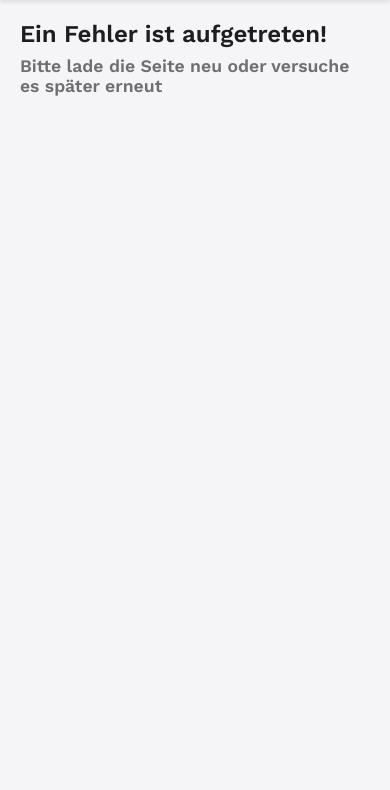
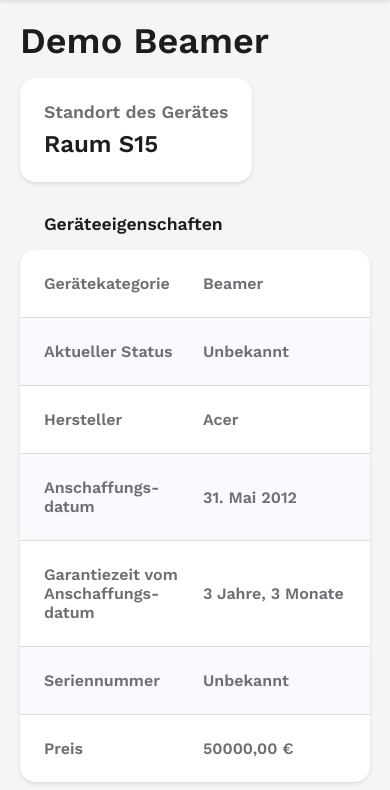
Before and after one commit to Mattis-Schulte/inventory_management, a Django app: page /devices/ in a window 390 px wide, after a click that opens the changed part. Shown: the part 54-844 px from the top of the page. Run offline with Django 4.2, Linux system fonts and the light colour scheme; data comes from the database, SQL or seed files in the repository; both versions use the stored data as it was after the commit.

Commit message:
added device details page

```diff
--- a/intern_szut/inventory_management/filter_devices.py
+++ b/intern_szut/inventory_management/filter_devices.py
@@ -37,7 +37,7 @@ class FilterDevices:
     date_of_purchase_steps = [
         {'id': 0, 'label': _('Letzten 3 Monaten'), 'max_value': 3},
         {'id': 1, 'label': _('Letzten 6 Monaten'), 'max_value': 6},
-        {'id': 2, 'label': _('Letztes 1 Jahr'), 'max_value': 12},
+        {'id': 2, 'label': _('Letztes Jahr'), 'max_value': 12},
         {'id': 3, 'label': _('Letzten 3 Jahre'), 'max_value': 36},
         {'id': 4, 'label': _('Letzten 5 Jahre'), 'max_value': 60},
         {'id': 5, 'label': _('Letzten 10 Jahre'), 'max_value': 120},
@@ -77,7 +77,7 @@ class FilterDevices:
             if request_data is not None:
                 number_of_filters_applied += 1
                 request_data = request_data.replace(_filter['value'], '')
-                if request_data == 'unknown':
+                if request_data == 'unknown' and _filter['name'] != 'device-categories-filter':
                     if _filter['name'] == 'device-warranty-filter':
                         devices_data = devices_data.filter(Q(purchase_data__isnull=True) | Q(warranty_period_years__isnull=True) & Q(warranty_period_months__isnull=True))
                     else:
--- a/intern_szut/inventory_management/urls.py
+++ b/intern_szut/inventory_management/urls.py
@@ -8,6 +8,7 @@ urlpatterns = [
     path('rooms/', views.rooms, name='rooms'),
     re_path(r'^rooms/(?P<room_name>.*)?/$', views.room_details, name='room_details'),
     path('devices/', views.devices, name='devices'),
+    re_path(r'^devices/device-(?P<device_id>.*)?/$', views.device_details, name='device_details'),
     path('ticket-management/', views.ticket_management, name='ticket-management'),
     path('account/', views.account, name='account'),
     path('account/login/', views.login, name='login'),
--- a/intern_szut/inventory_management/views.py
+++ b/intern_szut/inventory_management/views.py
@@ -2,38 +2,11 @@ from django.contrib.auth import authenticate
 from django.shortcuts import render, redirect
 from django.http import HttpResponse
 from django.views.decorators.csrf import csrf_protect
-from inventory_management import filter_rooms, filter_devices, verify_login
+from inventory_management import filter_rooms, filter_devices, verify_login, get_choices
 from django.contrib.auth import login as auth_login
 from django.contrib.auth import logout as auth_logout
-from django.utils.translation import gettext_lazy as _
 
 from inventory_management.models import BuildingSection, Floor, Room, DeviceCategory, DeviceManufacturer, Device
-
-
-def get_enum_choices(enum_data, append_unknown=False):
-    unknown = {'id': 'unknown', 'label': _('Unbekannter Status')}
-    enum_choices = []
-
-    for status in enum_data:
-        devices_statuses_dict = {'id': enum_data(status).value, 'label': enum_data(status).label}
-        enum_choices.append(devices_statuses_dict)
-
-    if append_unknown:
-        enum_choices.append(unknown)
-
-    return enum_choices
-
-
-def make_labels_readable(enum_data, status_options, label_key: str):
-    label_name = label_key + '_label'
-    for data_set in enum_data:
-        if data_set[label_key] is not None:
-            data_set[label_name] = status_options(data_set[label_key]).label
-        else:
-            data_set[label_key] = 'unknown'
-            data_set[label_name] = _('Unbekannt')
-
-    return enum_data
 
 
 def search(request):
@@ -76,7 +49,7 @@ def room_details(request, room_name):
         room_data = Room.objects.filter(name=room_name).values('building_section__name', 'floor__name', 'name')[0]
         device_categories_data = DeviceCategory.objects.order_by('name').all().values('name', 'id')
         devices_data = Device.objects.filter(room__name=room_name).order_by('device_category__name', 'name').values('device_category__name', 'device_category__icon', 'room__name', 'price', 'device_manufacturer', 'purchase_data', 'warranty_period_years', 'warranty_period_months', 'name', 'status', 'id')
-        devices_statuses_data = get_enum_choices(Device.StatusOptions, True)
+        devices_statuses_data = get_choices.GetChoices.get_enum_choices(Device.StatusOptions, True)
         device_manufacturers_data = DeviceManufacturer.objects.order_by('name').all().values('name', 'id')
 
         devices_data_temp, number_of_filters_applied = filter_devices.FilterDevices.filter_devices_main(devices_data, request.GET, devices_statuses_data, device_categories_data, device_manufacturers_data)
@@ -85,7 +58,7 @@ def room_details(request, room_name):
         else:
             devices_data = devices_data_temp
 
-        devices_data = make_labels_readable(devices_data, Device.StatusOptions, 'status')
+        devices_data = get_choices.GetChoices.make_labels_readable(devices_data, Device.StatusOptions, 'status')
         unique_devices_count = devices_data.count()
         unique_device_categories = devices_data.values('device_category__id').distinct().count()
         unique_device_manufacturers = devices_data.values('device_manufacturer__id').distinct().count()
@@ -102,7 +75,7 @@ def room_details(request, room_name):
 def devices(request):
     device_categories_data = DeviceCategory.objects.order_by('name').all().values('name', 'id')
     devices_data = Device.objects.order_by('device_category__name', 'name').all().values('device_category__name', 'device_category__icon', 'room__name', 'price', 'device_manufacturer', 'purchase_data', 'warranty_period_years', 'warranty_period_months', 'name', 'status', 'id')
-    devices_statuses_data = get_enum_choices(Device.StatusOptions, True)
+    devices_statuses_data = get_choices.GetChoices.get_enum_choices(Device.StatusOptions, True)
     device_manufacturers_data = DeviceManufacturer.objects.order_by('name').all().values('name', 'id')
 
     devices_data_temp, number_of_filters_applied = filter_devices.FilterDevices.filter_devices_main(devices_data, request.GET, devices_statuses_data, device_categories_data, device_manufacturers_data)
@@ -111,7 +84,7 @@ def devices(request):
     else:
         devices_data = devices_data_temp
 
-    devices_data = make_labels_readable(devices_data, Device.StatusOptions, 'status')
+    devices_data = get_choices.GetChoices.make_labels_readable(devices_data, Device.StatusOptions, 'status')
     unique_devices_count = devices_data.count()
     unique_rooms_count = devices_data.values('room__id').distinct().count()
     unique_device_categories = devices_data.values('device_category__id').distinct().count()
@@ -121,6 +94,19 @@ def devices(request):
         return render(request, 'devices.html', {'device_categories_data': list(device_categories_data), 'devices_statuses_data': list(devices_statuses_data), 'devices_data': list(devices_data), 'device_manufacturers_data': list(device_manufacturers_data), 'price_steps': filter_devices.FilterDevices.price_steps, 'remaining_warranty_steps': filter_devices.FilterDevices.remaining_warranty_steps, 'date_of_purchase_steps': filter_devices.FilterDevices.date_of_purchase_steps, 'unique_devices_count': unique_devices_count, 'unique_rooms_count': unique_rooms_count, 'unique_device_categories': unique_device_categories, 'unique_device_manufacturers': unique_device_manufacturers, 'number_of_filters_applied': number_of_filters_applied})
     else:
         return render(request, 'index.html', {'current_page_category': 'devices', 'current_page_file': 'devices.html', 'device_categories_data': list(device_categories_data), 'devices_statuses_data': list(devices_statuses_data), 'devices_data': list(devices_data), 'device_manufacturers_data': list(device_manufacturers_data), 'price_steps': filter_devices.FilterDevices.price_steps, 'remaining_warranty_steps': filter_devices.FilterDevices.remaining_warranty_steps, 'date_of_purchase_steps': filter_devices.FilterDevices.date_of_purchase_steps, 'unique_devices_count': unique_devices_count, 'unique_rooms_count': unique_rooms_count, 'unique_device_categories': unique_device_categories, 'unique_device_manufacturers': unique_device_manufacturers, 'number_of_filters_applied': number_of_filters_applied})
+
+
+def device_details(request, device_id):
+    if Device.objects.filter(id=device_id).exists():
+        device_data = Device.objects.filter(id=device_id).values('device_category__name', 'device_category__icon', 'room__name', 'price', 'device_manufacturer__name', 'purchase_data', 'warranty_period_years', 'warranty_period_months', 'serial_number', 'name', 'description', 'status')
+        device_data = get_choices.GetChoices.make_labels_readable(device_data, Device.StatusOptions, 'status')[0]
+
+        if request.META.get('HTTP_X_REQUESTED_WITH') == 'XMLHttpRequest':
+            return render(request, 'device_details.html', {'device_data': device_data})
+        else:
+            return render(request, 'index.html', {'current_page_category': 'devices', 'current_page_file': 'device_details.html', 'device_data': device_data})
+    else:
+        return redirect('devices')
 
 
 def ticket_management(request):
--- /dev/null
+++ b/intern_szut/static/css/device-details.css
@@ -0,0 +1,14 @@
+.page-content > h3:not(.subheader) {
+  margin-left: 0.75rem;
+  -webkit-text-size-adjust: 100%;
+  -moz-text-size-adjust: none;
+  -ms-text-size-adjust: 100%;
+}
+
+
+/* Media Queries */
+@media screen and (max-width: 570px) {
+  .table-row-element i  {
+    display: none;
+  }
+}
--- a/intern_szut/static/css/main.css
+++ b/intern_szut/static/css/main.css
@@ -328,7 +328,7 @@ a {
   z-index: 9;
   padding: var(--top-bar-inner-margin);
   overflow-y: auto;
-  flex: 2 0 var(--side-nav-width);
+  flex: 0 0 var(--side-nav-width);
 }
 
 .nav-side-bar a {
@@ -403,6 +403,7 @@ a {
   font-weight: var(--text-weight-bold);
   color: var(--text-color-primary);
   margin-bottom: 1rem;
+  hyphens: auto;
 }
 
 .main-area-wrapper h2 {
@@ -410,12 +411,22 @@ a {
   font-weight: var(--text-weight-bold);
   color: var(--text-color-primary);
   margin-bottom: 0.5rem;
+  hyphens: auto;
 }
 
 .main-area-wrapper h3 {
   font-size: var(--text-size-medium);
   font-weight: var(--text-weight-bold);
   margin-bottom: 0.5rem;
+  max-width: 1400px;
+  hyphens: auto;
+}
+
+.subheader {
+  font-size: var(--text-size-medium);
+  font-weight: var(--text-weight-bold);
+  color: var(--text-color-primary);
+  margin: 2rem 0 0.5rem 1.5rem;
 }
 
 .filter-box {
@@ -512,6 +523,14 @@ a {
   background-color: var(--table-row-color-secondary);
 }
 
+.table-row-element {
+  flex: 2 2 0;
+  display: flex;
+  align-items: center;
+  font-weight: var(--text-weight-bold);
+  hyphens: auto;
+}
+
 .table-row-element i {
   font-size: var(--text-size-big);
   margin-right: 0.8rem;
@@ -519,13 +538,6 @@ a {
 
 .table-row-link {
   cursor: pointer;
-}
-
-.table-row-element {
-  flex: 2 2 0;
-  display: flex;
-  align-items: center;
-  font-weight: var(--text-weight-bold);
 }
 
 .table-view-more-button {
--- a/intern_szut/static/js/main.js
+++ b/intern_szut/static/js/main.js
@@ -103,7 +103,7 @@ loadAjaxContent = function(page, push_state=true) {
 }
 
 $(window).bind("popstate", function () {
-  loadAjaxContent(location.pathname, false);
+  loadAjaxContent(location.pathname + location.search, false);
 });
 
 logout = function(url) {
--- /dev/null
+++ b/intern_szut/templates/device_details.html
@@ -0,0 +1,53 @@
+{% load static %}
+<h1>{{ device_data.name }}</h1>
+<div class="general-info-area">
+    <div class="general-info-box">
+        <h3>Standort des Gerätes</h3>
+        <h2 class="number-of-devices">Raum {{ device_data.room__name }}</h2>
+    </div>
+</div>
+<div class="table">
+    <div class="table-head">
+        <div class="table-row">
+            <div class="table-row-element table-element-1">Geräte&shy;eigenschaften</div>
+        </div>
+    </div>
+    <div class="table-body">
+        <div class="table-row" tabindex="0">
+            <div class="table-row-element table-element-1">Geräte&shy;kategorie</div>
+            <div class="table-row-element table-element-2">{% if device_data.device_category__icon %}<i class="{{ device_data.device_category__icon }}"></i>{% endif %}{{ device_data.device_category__name }}</div>
+        </div>
+        <div class="table-row" tabindex="0">
+            <div class="table-row-element table-element-1">Aktueller Status</div>
+            <div class="table-row-element table-element-2">{{ device_data.status_label }}</div>
+        </div>
+        <div class="table-row" tabindex="0">
+            <div class="table-row-element table-element-1">Hersteller</div>
+            <div class="table-row-element table-element-2">{% if device_data.device_manufacturer__name %}{{ device_data.device_manufacturer__name }}{% else %}Unbekannt{% endif %}</div>
+        </div>
+        <div class="table-row" tabindex="0">
+            <div class="table-row-element table-element-1">Anschaffungs&shy;datum</div>
+            <div class="table-row-element table-element-2">{% if device_data.purchase_data %}{{ device_data.purchase_data }}{% else %}Unbekannt{% endif %}</div>
+        </div>
+        <div class="table-row" tabindex="0">
+            <div class="table-row-element table-element-1">Garantie&shy;zeit vom Anschaffungs&shy;datum</div>
+            <div class="table-row-element table-element-2">{% if device_data.warranty_period_years or device_data.warranty_period_months %}{% if device_data.warranty_period_years %}{{ device_data.warranty_period_years }} Jahre{% endif %}{% if device_data.warranty_period_years %}{% if device_data.warranty_period_years %}, {{ device_data.warranty_period_months }} Monate{% else %}{{ device_data.warranty_period_months }} Monate{% endif %}{% endif %}{% else %}Unbekannt{% endif %}</div>
+        </div>
+        <div class="table-row" tabindex="0">
+            <div class="table-row-element table-element-1">Serien&shy;nummer</div>
+            <div class="table-row-element table-element-2">{% if device_data.serial_number %}{{ device_data.serial_number }}{% else %}Unbekannt{% endif %}</div>
+        </div>
+        <div class="table-row" tabindex="0">
+            <div class="table-row-element table-element-1">Preis</div>
+            <div class="table-row-element table-element-2">{% if device_data.price %}{{ device_data.price }} €{% else %}Unbekannt{% endif %}</div>
+        </div>
+    </div>
+</div>
+{% if device_data.description %}
+    <h3 class="subheader">Beschreibung</h3>
+    <h3>{{ device_data.description }}</h3>
+{% endif %}
+<script>
+    document.title ='{{ device_data.name }} – SZUT Inventur Management';
+    $('head').append('<link rel="stylesheet" id="custom-css" href="{% static 'css/device-details.css' %}" />');
+</script>
--- a/intern_szut/templates/devices.html
+++ b/intern_szut/templates/devices.html
@@ -24,6 +24,7 @@
             {% for device_manufacture in device_manufacturers_data %}
                 <option value="device-manufacture-id-{{ device_manufacture.id }}">{{ device_manufacture.name }}</option>
             {% endfor %}
+            <option value="unknown">Unbekannter Hersteller</option>
         </select>
     </div>
     <div class="filter-box-item">
@@ -82,7 +83,7 @@
     <div class="table-body">
         {% if devices_data %}
             {% for device in devices_data %}
-            <div class="table-row table-row-link device-category-id-{{ device.device_category__id }} device-status-id-{{ device.status }}" tabindex="0" onclick="loadAjaxContent('{% url 'devices' %}device-{{ device.id }}/')">
+            <div class="table-row table-row-link" tabindex="0" onclick="loadAjaxContent('{% url 'devices' %}device-{{ device.id }}/')">
                 <div class="table-row-element table-element-1">{% if device.device_category__icon %}<i class="{{ device.device_category__icon }}"></i>{% endif %}{{ device.device_category__name }}</div>
                 <div class="table-row-element table-element-2">{{ device.name }}</div>
                 <div class="table-row-element table-element-3">{{ device.room__name }}</div>
--- a/intern_szut/templates/room_details.html
+++ b/intern_szut/templates/room_details.html
@@ -24,6 +24,7 @@
             {% for device_manufacture in device_manufacturers_data %}
                 <option value="device-manufacture-id-{{ device_manufacture.id }}">{{ device_manufacture.name }}</option>
             {% endfor %}
+            <option value="unknown">Unbekannter Hersteller</option>
         </select>
     </div>
     <div class="filter-box-item">
@@ -77,7 +78,7 @@
     <div class="table-body">
         {% if devices_data %}
             {% for device in devices_data %}
-            <div class="table-row table-row-link device-category-id-{{ device.device_category__id }} device-status-id-{{ device.status }}" tabindex="0" onclick="loadAjaxContent('{% url 'devices' %}device-{{ device.id }}/')">
+            <div class="table-row table-row-link" tabindex="0" onclick="loadAjaxContent('{% url 'devices' %}device-{{ device.id }}/')">
                 <div class="table-row-element table-element-1">{% if device.device_category__icon %}<i class="{{ device.device_category__icon }}"></i>{% endif %}{{ device.device_category__name }}</div>
                 <div class="table-row-element table-element-2">{{ device.name }}</div>
                 <div class="table-row-element table-element-3">{{ device.status_label }}</div>
--- a/intern_szut/templates/rooms.html
+++ b/intern_szut/templates/rooms.html
@@ -45,7 +45,7 @@
     <div class="table-body">
         {% if rooms %}
             {% for room in rooms %}
-            <div class="table-row table-row-link floor-id-{{ room.floor__id }} building-section-id-{{ room.building_section__id }}" tabindex="0" onclick="loadAjaxContent('{% url 'rooms' %}{{ room.name }}/')">
+            <div class="table-row table-row-link" tabindex="0" onclick="loadAjaxContent('{% url 'rooms' %}{{ room.name }}/')">
                 <div class="table-row-element table-element-1">{{ room.name }}</div>
                 <div class="table-row-element table-element-2">{{ room.floor__name }}</div>
                 <div class="table-row-element table-element-3">{{ room.building_section__name }}</div>
```
Also changed, not shown: intern_szut/inventory_management/get_choices.py (added, +29 -0 lines), intern_szut/db.sqlite3.
